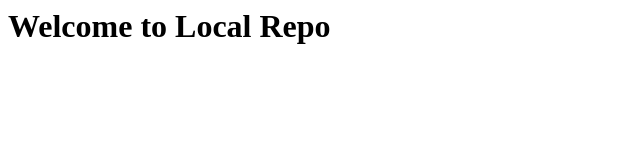
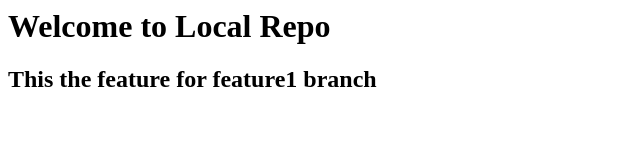
Before and after one commit to moosa-devops/LocalRepo, a plain HTML site: page index.html in a window 1280 px wide. Shown: the whole page, without its empty margins (0-640 px from the left). Drawn offline with Linux system fonts and the light colour scheme.

Commit message:
feature1 created

```diff
--- a/index.html
+++ b/index.html
@@ -1 +1,3 @@
 <h1>Welcome to Local Repo</h1>
+
+<h2>This the feature for feature1 branch</h2>
```
